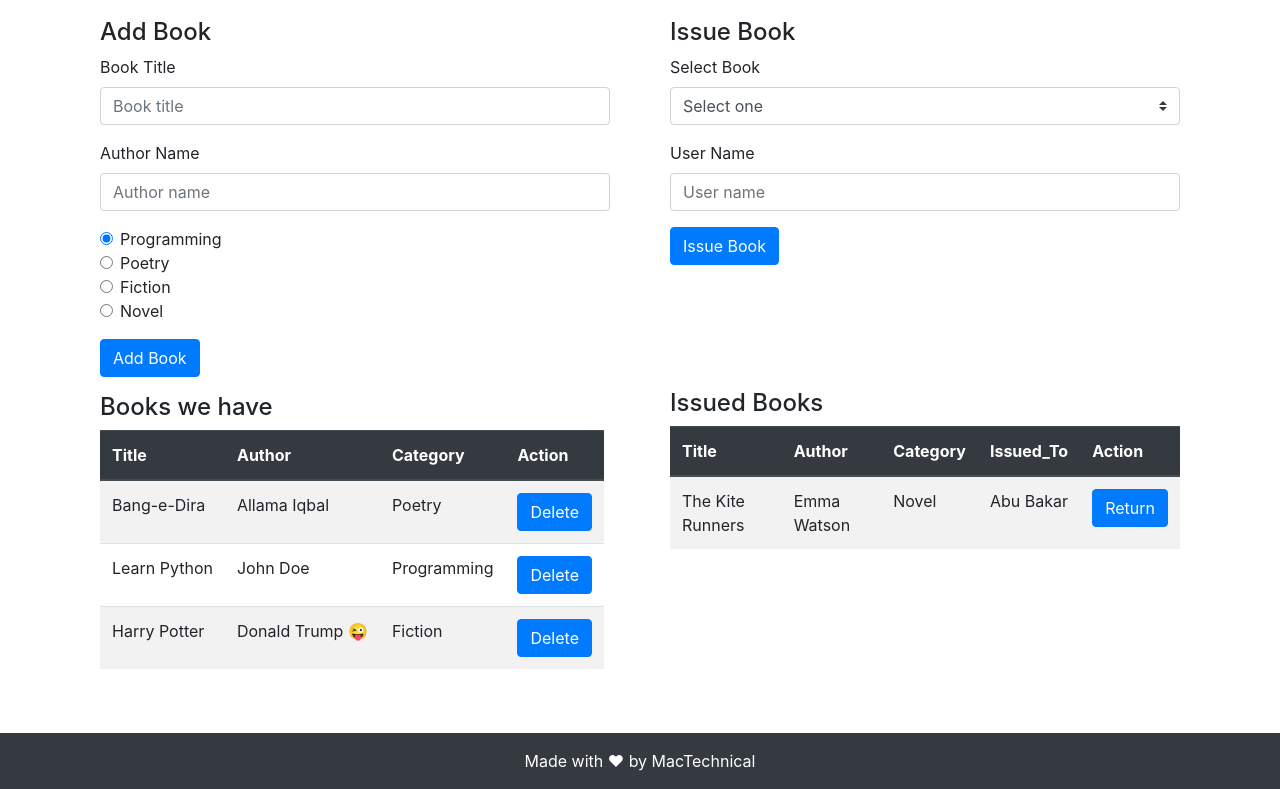
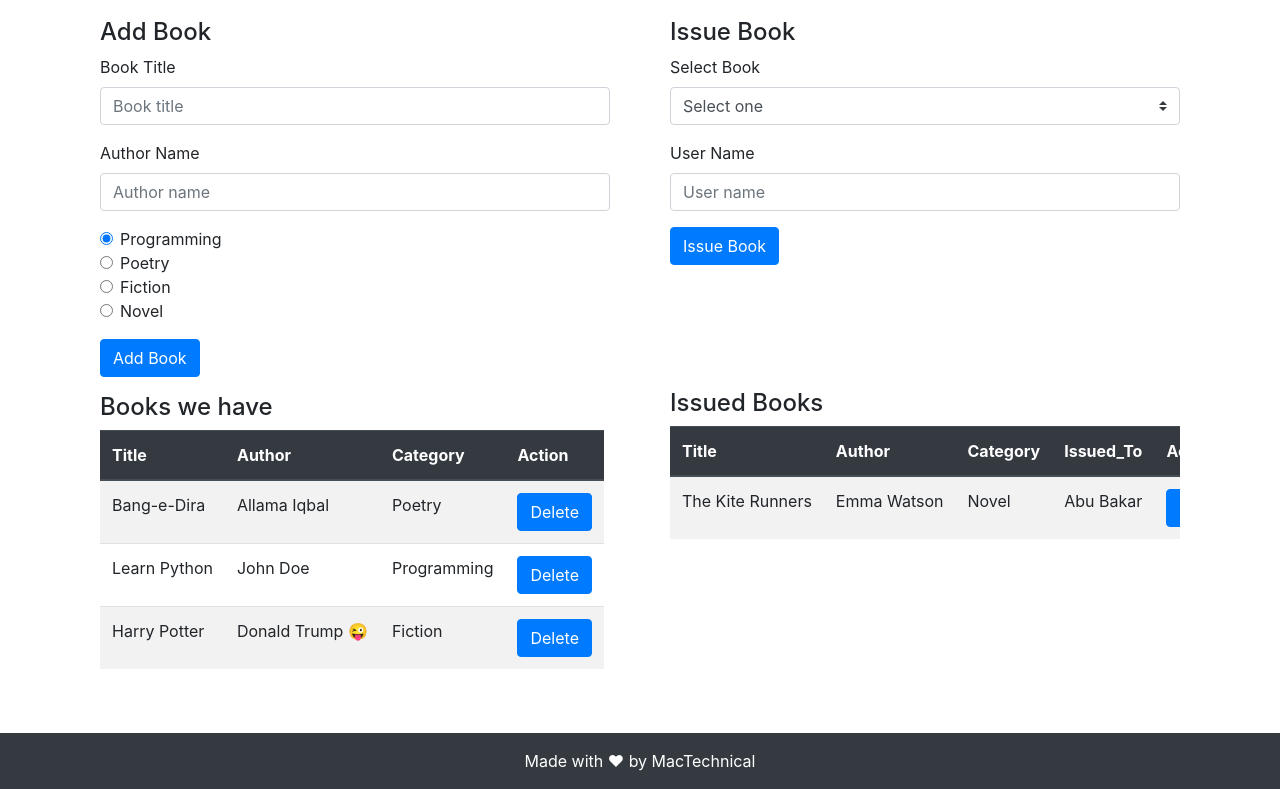
Before and after one commit to M-Abu-Bkr/My-Library.github.io, a plain HTML site: page index.html in a window 1280 px wide. Shown: the part 62-851 px from the top of the page. Drawn offline with nearby package versions, Linux system fonts and the light colour scheme.

Commit message:
Update index.html
Wrapping not looks so good in table.

```diff
--- a/index.html
+++ b/index.html
@@ -8,6 +8,11 @@
     <link rel="stylesheet" href="https://cdn.jsdelivr.net/npm/bootstrap@4.6.0/dist/css/bootstrap.min.css"
         integrity="sha384-B0vP5xmATw1+K9KRQjQERJvTumQW0nPEzvF6L/Z6nronJ3oUOFUFpCjEUQouq2+l" crossorigin="anonymous">
     <title>My-Library</title>
+    <style>
+        td,th{
+            white-space: nowrap;
+        }
+    </style>
 </head>
 
 <body>
```
